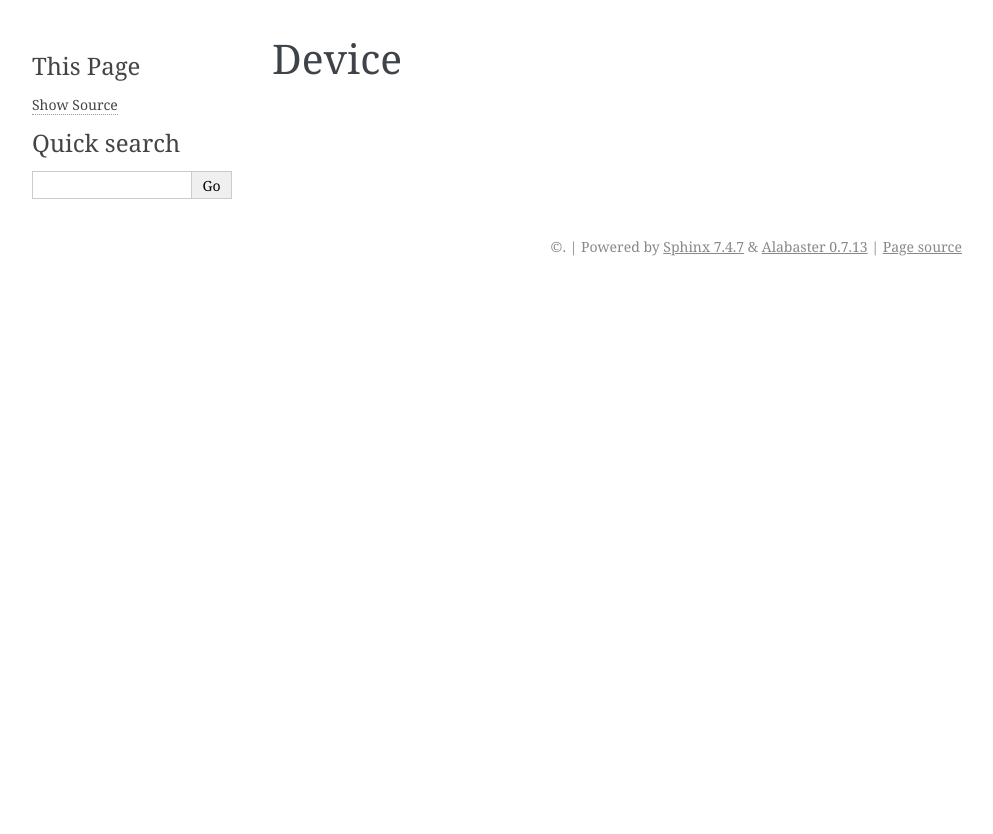
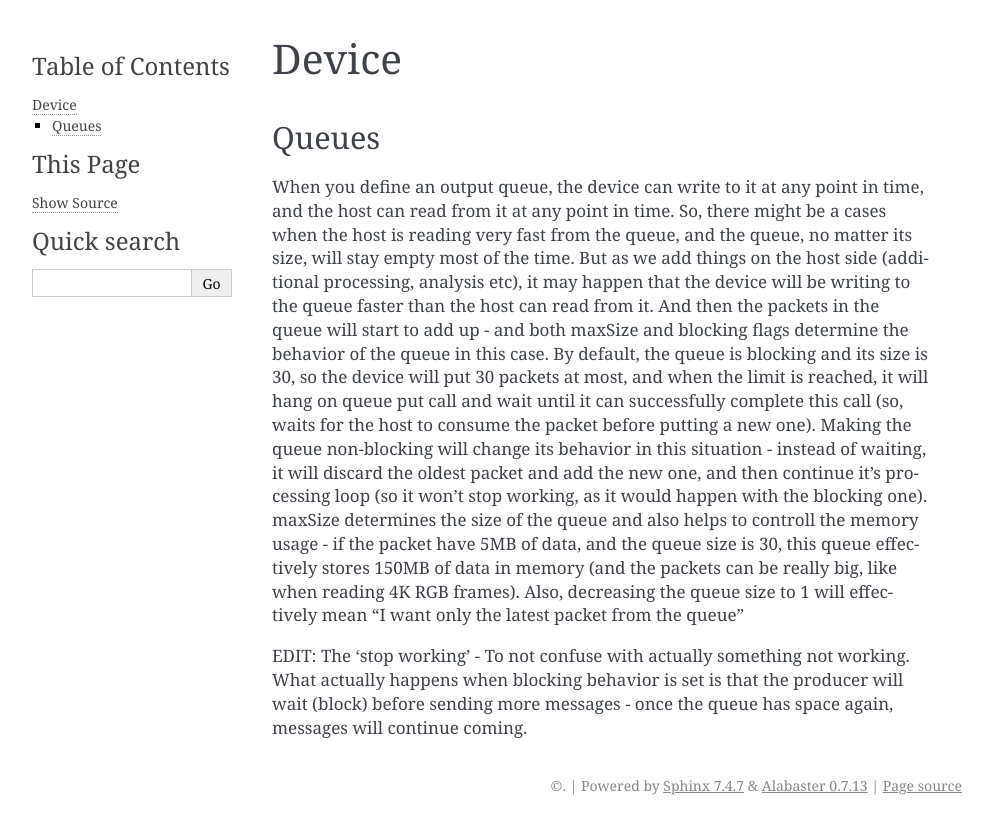
Before and after one commit to luxonis/depthai-python, a Sphinx documentation site: the page built from docs/source/components/device.rst, in a window 1280 px wide. Shown: the top 834 px of the page, without its empty margins (148-1141 px from the left). Built offline with Sphinx 7.4.7, drawn with Linux system fonts in a browser that asks for light colours; pages that are not in the unit, such as notebooks, are missing from menus; the version number could not be read and is left out.

Commit message:
described device

```diff
--- a/docs/source/components/device.rst
+++ b/docs/source/components/device.rst
@@ -1,2 +1,24 @@
 Device
 ======
+
+
+Queues
+######
+
+When you define an output queue, the device can write to it at any point in time, and the host can read from it at any point in time.
+So, there might be a cases when the host is reading very fast from the queue, and the queue, no matter its size, will stay empty most of
+the time. But as we add things on the host side (additional processing, analysis etc), it may happen that the device will be writing to
+the queue faster than the host can read from it. And then the packets in the queue will start to add up - and both maxSize and blocking
+flags determine the behavior of the queue in this case. By default, the queue is blocking and its size is 30, so the device will put
+30 packets at most, and when the limit is reached, it will hang on queue put call and wait until it can successfully complete this
+call (so, waits for the host to consume the packet before putting a new one). Making the queue non-blocking will change its behavior
+in this situation - instead of waiting, it will discard the oldest packet and add the new one, and then continue it's processing
+loop (so it won't stop working, as it would happen with the blocking one). maxSize determines the size of the queue and also
+helps to controll the memory usage - if the packet have 5MB of data, and the queue size is 30, this queue effectively stores
+150MB of data in memory (and the packets can be really big, like when reading 4K RGB frames).
+Also, decreasing the queue size to 1 will effectively mean "I want only the latest packet from the queue"
+
+EDIT:
+The 'stop working' - To not confuse with actually something not working.
+What actually happens when blocking behavior is set is that the producer will wait (block) before sending more
+messages - once the queue has space again, messages will continue coming.
--- a/docs/source/components/nodes.rst
+++ b/docs/source/components/nodes.rst
@@ -15,9 +15,9 @@ This isn't an output queue per se, but the size of the pool of how many frames c
 somewhere in the pipeline. When all the frames (messages from pool) were sent out and none yet returned, that is when the node will block and
 wait until a frame is returned to the pool (not used by any node in the pipeline anymore)
 
-- On the host side, we have output data queues, and sometimes input data queues, whose size and behaviour are set at creation
+Q: On the host side, we have output data queues, and sometimes input data queues, whose size and behaviour are set at creation
 (device.getOutputQueue and device.getInputQueue).
-Correct, the size and behavior can be modified by calling device.getOutputQueue again (or directly on the returned object
+A: Correct, the size and behavior can be modified by calling device.getOutputQueue again (or directly on the returned object
 DataInputQueue / DataOutputQueue)
 
 
--- a/docs/source/components/pipeline.rst
+++ b/docs/source/components/pipeline.rst
@@ -1,4 +1,6 @@
 Pipeline
 ========
 
-how pipeline is built, mental model / flow description
+how pipeline is built, mental model / flow description, how links work, what makes this structure flexible
+
+Each device can run a separate pipeline or the same pipeline (`demo here <https://github.com/luxonis/depthai-experiments/tree/master/gen2-multiple-devices>`__).
--- a/docs/source/nodes/image_manip.rst
+++ b/docs/source/nodes/image_manip.rst
@@ -35,6 +35,9 @@ Inputs and Outputs
 Usage
 #####
 
+An example for the various transformations one can do with the manip and what needs to be kept in mind with regards to grabbing from
+different streams with their different data formats (color cam, depth) would be great!
+
 .. tabs::
 
   .. code-tab:: py
```
